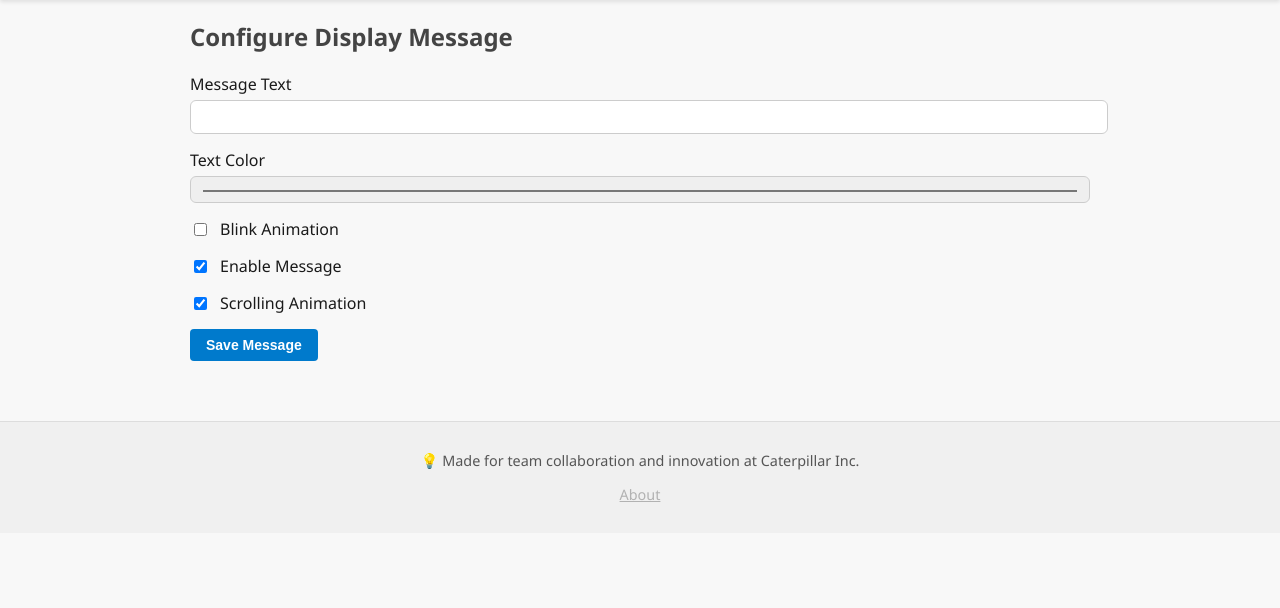
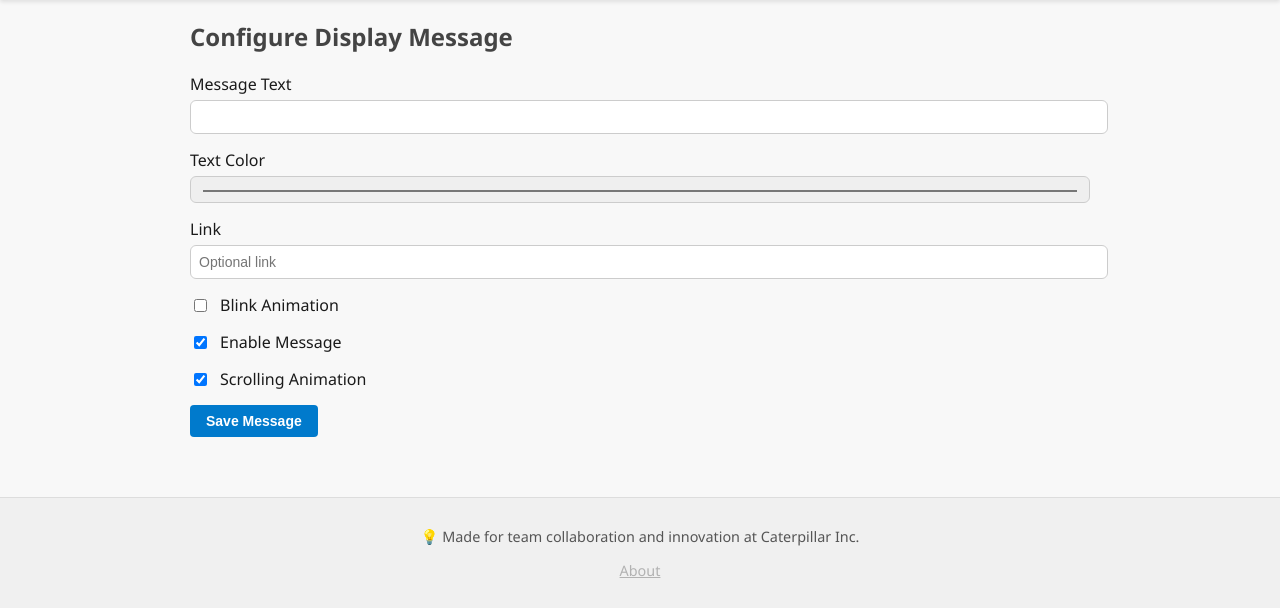
Before and after one commit to siva-sudhan/innovation_portal, a Flask app: page /admin/message in a window 1280 px wide. Shown: the part 61-669 px from the top of the page. Run offline with Flask 3, Linux system fonts and the light colour scheme; the visitor is signed in with stand-in values (Sample User, id 1); data that the repository does not hold is empty; some libraries are stand-ins or nearby versions.

Commit message:
Add optional link to display message and pause scrolling on hover

```diff
--- a/app/forms.py
+++ b/app/forms.py
@@ -41,6 +41,7 @@
 class DisplayMessageForm(FlaskForm):
     text = StringField('Message Text', validators=[DataRequired(), Length(max=500)])
     color = StringField('Text Color', validators=[Optional(), Length(max=20)], default='#FF0000')
+    link = StringField('Link', validators=[Optional(), Length(max=500)])
     blink = BooleanField('Blink Animation')
     enabled = BooleanField('Enable Message', default=True)
     scroll = BooleanField('Scrolling Animation', default=True)
--- a/app/models.py
+++ b/app/models.py
@@ -41,6 +41,7 @@
     id = db.Column(db.Integer, primary_key=True)
     text = db.Column(db.String(500), nullable=False)
     color = db.Column(db.String(20), default="#FF0000")
+    link = db.Column(db.String(500))
     blink = db.Column(db.Boolean, default=False)
     enabled = db.Column(db.Boolean, default=True)
     scroll = db.Column(db.Boolean, default=True)
--- a/app/static/styles.css
+++ b/app/static/styles.css
@@ -767,6 +767,14 @@
   padding-left: 100%;
   animation: marquee 15s linear infinite;
 }
+.scrolling-message:hover span {
+  animation-play-state: paused;
+}
+
+.message-link {
+  color: inherit;
+  text-decoration: none;
+}
 
 .scrolling-message span::after {
   content: attr(data-text) '\2003';
--- a/app/templates/admin/manage_message.html
+++ b/app/templates/admin/manage_message.html
@@ -14,6 +14,10 @@
       {{ form.color.label }}<br>
       {{ form.color(class="input", type="color") }}
     </div>
+    <div class="form-group">
+      {{ form.link.label }}<br>
+      {{ form.link(class="input", placeholder="Optional link") }}
+    </div>
     <div class="form-group checkbox">
       {{ form.blink() }} {{ form.blink.label }}
     </div>
--- a/app/views/admin.py
+++ b/app/views/admin.py
@@ -160,6 +160,7 @@
             message = DisplayMessage()
         message.text = form.text.data
         message.color = form.color.data or '#FF0000'
+        message.link = form.link.data or None
         message.blink = form.blink.data
         message.enabled = form.enabled.data
         message.scroll = form.scroll.data
@@ -171,6 +172,7 @@
     if message:
         form.text.data = message.text
         form.color.data = message.color
+        form.link.data = message.link
         form.blink.data = message.blink
         form.enabled.data = message.enabled
         form.scroll.data = message.scroll
```
Also changed, not shown: app/templates/submit.html (+12 -2 lines).
